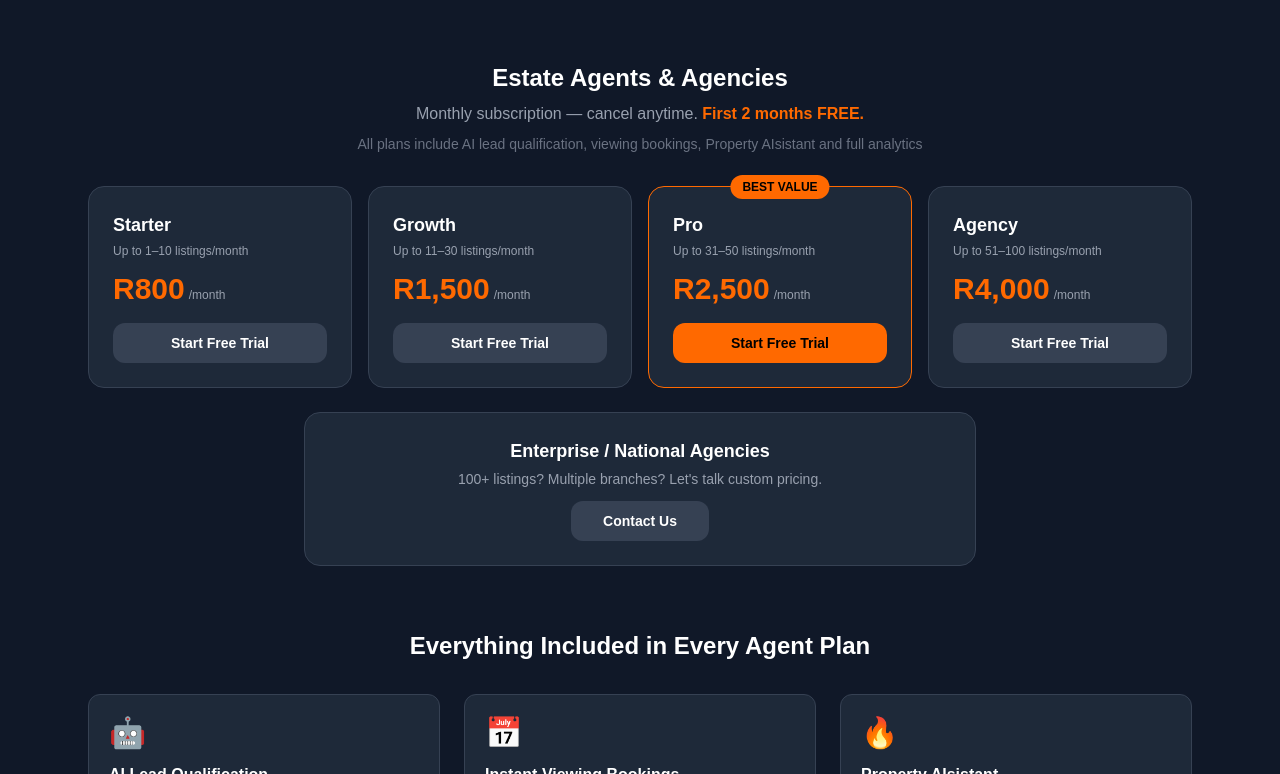
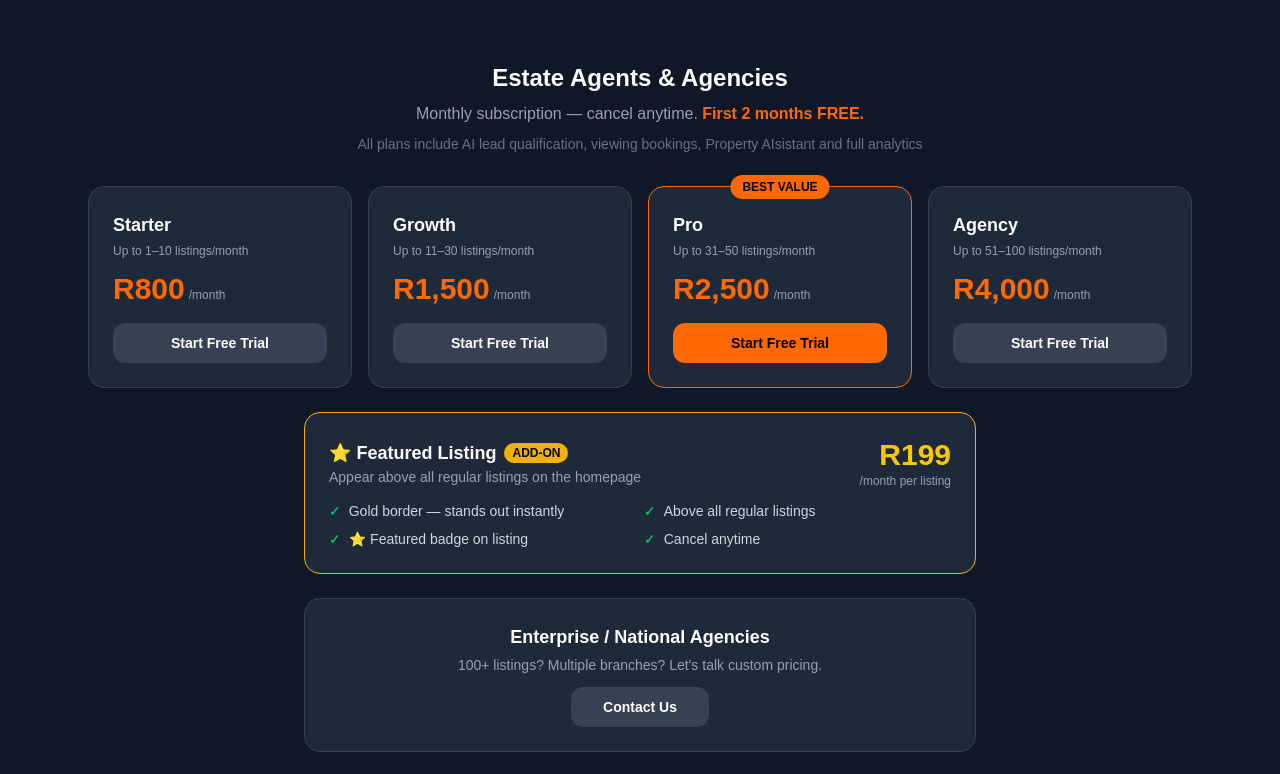
Before and after one commit to Bentman007/propertyaigency, a Next.js app: page /pricing in a window 1280 px wide. Shown: the part 942-1716 px from the top of the page. Built offline with nearby package versions, Linux system fonts and the light colour scheme.

Commit message:
Add R199 featured listing pricing - disruption price

```diff
--- a/app/pricing/page.tsx
+++ b/app/pricing/page.tsx
@@ -77,7 +77,7 @@ export default function PricingPage() {
                 <li className="flex items-center gap-2"><span className="text-green-400">✓</span> Virtual tour support</li>
                 <li className="flex items-center gap-2"><span className="text-green-400">✓</span> AI advert writer + valuation</li>
                 <li className="flex items-center gap-2"><span className="text-green-400">✓</span> AI Concierge handles all enquiries</li>
-                <li className="flex items-center gap-2"><span className="text-green-400">✓</span> Featured on homepage</li>
+                <li className="flex items-center gap-2"><span className="text-green-400">✓</span> Featured on homepage — <span className="text-orange-500 font-bold">R199/month</span></li>
                 <li className="flex items-center gap-2"><span className="text-orange-400">↻</span> Relist for R149</li>
               </ul>
               <Link href="/auth/register" className="block w-full bg-orange-500 hover:bg-orange-400 text-black font-bold py-3 rounded-xl text-center transition">
@@ -121,7 +121,27 @@ export default function PricingPage() {
             ))}
           </div>
 
-          {/* Enterprise */}
+          {/* Featured Listings */}
+          <div className="bg-gray-800 border border-yellow-500 rounded-2xl p-6 max-w-2xl mx-auto mb-6">
+            <div className="flex justify-between items-center mb-3">
+              <div>
+                <p className="text-lg font-bold flex items-center gap-2">⭐ Featured Listing <span className="bg-yellow-500 text-black text-xs px-2 py-0.5 rounded-full">ADD-ON</span></p>
+                <p className="text-gray-400 text-sm">Appear above all regular listings on the homepage</p>
+              </div>
+              <div className="text-right">
+                <p className="text-3xl font-bold text-yellow-400">R199</p>
+                <p className="text-gray-400 text-xs">/month per listing</p>
+              </div>
+            </div>
+            <ul className="grid grid-cols-2 gap-2 text-sm text-gray-300">
+              <li className="flex items-center gap-2"><span className="text-green-400">✓</span> Gold border — stands out instantly</li>
+              <li className="flex items-center gap-2"><span className="text-green-400">✓</span> Above all regular listings</li>
+              <li className="flex items-center gap-2"><span className="text-green-400">✓</span> ⭐ Featured badge on listing</li>
+              <li className="flex items-center gap-2"><span className="text-green-400">✓</span> Cancel anytime</li>
+            </ul>
+          </div>
+
+        {/* Enterprise */}
           <div className="bg-gray-800 border border-gray-700 rounded-2xl p-6 max-w-2xl mx-auto text-center">
             <h3 className="text-lg font-bold mb-1">Enterprise / National Agencies</h3>
             <p className="text-gray-400 text-sm mb-3">100+ listings? Multiple branches? Let's talk custom pricing.</p>
```
